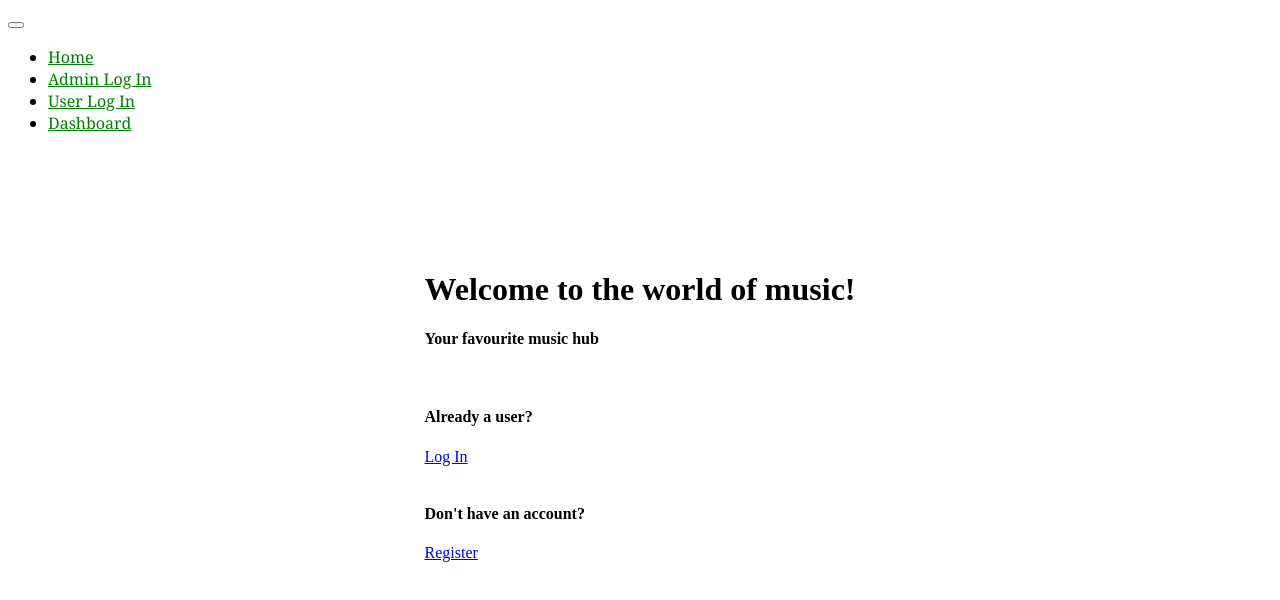
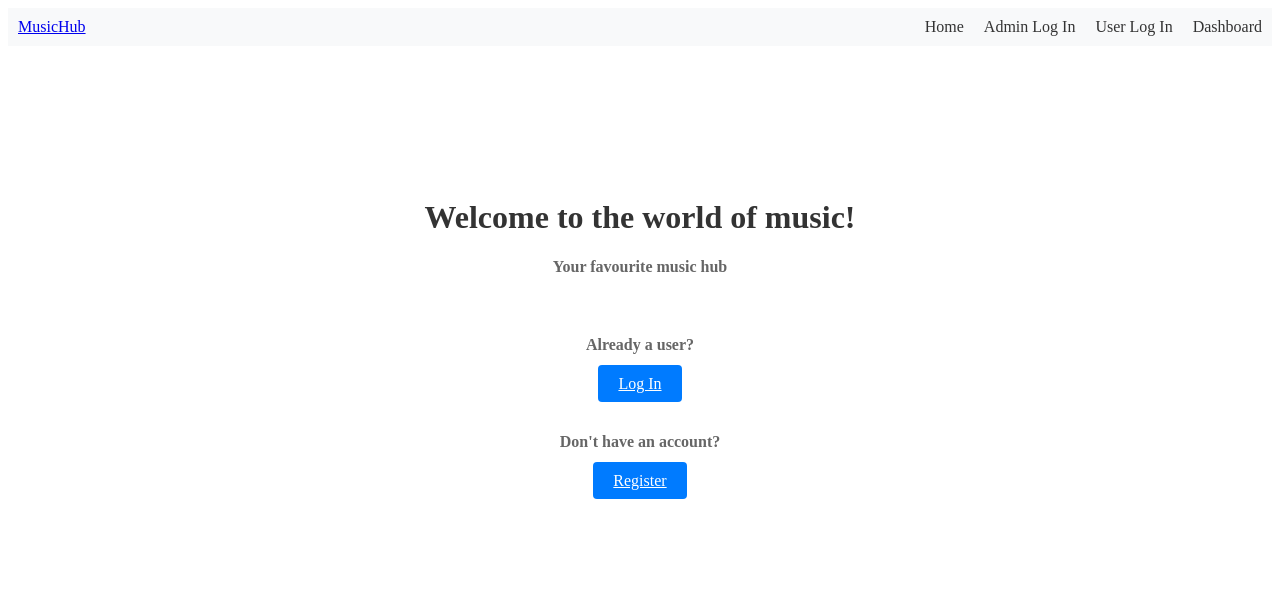
Before and after one commit to git4alauddin/music_app_2, a Vue app in the folder frontend/: page / in a window 1280 px wide. Shown: the top 600 px of the page. Built offline with nearby package versions, Linux system fonts and the light colour scheme.

Commit message:
done max core func

```diff
--- a/frontend/src/components/NavBar.vue
+++ b/frontend/src/components/NavBar.vue
@@ -1,28 +1,24 @@
 <template>
-  <nav class="navbar navbar-expand-md">
-    <router-link class="navbar-brand" to="/"
-      ></router-link>
-    <button
-      class="navbar-toggler"
-      type="button"
-      data-bs-toggle="collapse"
-      data-bs-target="#navbarNav"
-    >
+  <nav class="navbar">
+    <router-link class="navbar-brand" to="/">
+      <!-- Add your brand logo or text here -->
+      MusicHub
+    </router-link>
+    <button class="navbar-toggler" @click="toggleNav">
       <span class="navbar-toggler-icon"></span>
     </button>
-    <div class="collapse navbar-collapse" id="navbarNav">
-      <ul class="navbar-nav mr-auto"></ul>
-      <ul class="navbar-nav">
-        <li v-for="link in links" :key="link.to" class="nav-item">
-          <router-link class="nav-link" :to="link.path">{{ link.name }} </router-link>
-        </li>
-      </ul>
-      <ul class="navbar-nav">
-        <li v-if="checklogin()" class="nav-item">
-          <button class="nav-link logout-btn" @click="logout">LOG OUT</button>
-        </li>
-      </ul>
-    </div>
+    <ul class="navbar-nav" :class="{ 'show': isNavOpen }">
+      <li v-for="link in links" :key="link.to" class="nav-item">
+        <router-link class="nav-link" :to="link.path">
+          <i :class="link.icon"></i> {{ link.name }}
+        </router-link>
+      </li>
+      <li v-if="checklogin()" class="nav-item">
+        <button class="nav-link logout-btn" @click="logout">
+          <i class="logout-icon"></i> Logout
+        </button>
+      </li>
+    </ul>
   </nav>
 </template>
 <script setup>
@@ -83,21 +79,62 @@ const links = computed(() => {
   }
 })
 </script>
+
+
+
 <style scoped>
 .navbar {
-  font-family: Georgia, 'Times New Roman', Times, serif;
+  background-color: #f8f9fa;
+  padding: 10px;
+  display: flex;
+  justify-content: space-between;
+  align-items: center;
 }
-.navbar a {
-  color: green;
+
+.navbar-toggler {
+  display: none;
+  background: none;
+  border: none;
+  cursor: pointer;
+}
+
+.navbar-toggler-icon {
+  width: 20px;
+  height: 2px;
+  background-color: #333;
+  display: block;
+}
+
+.navbar-nav {
+  list-style-type: none;
+  margin: 0;
+  padding: 0;
+  display: flex;
+}
+
+.nav-item {
+  margin-left: 20px;
+}
+
+.nav-link {
+  color: #333;
+  text-decoration: none;
+  display: flex;
+  align-items: center;
 }
 
 .logout-btn {
-  background-color: rgb(240, 168, 132);
-  color: black
+  background-color: transparent;
+  border: none;
+  cursor: pointer;
+  color: #333;
 }
-/* on hover */
-.logout-btn:hover {
-  color: red;
-  cursor: pointer;
+
+.logout-icon {
+  /* Add your logout icon styles here */
+}
+
+.show {
+  display: flex;
 }
 </style>
--- a/frontend/src/views/register.vue
+++ b/frontend/src/views/register.vue
@@ -82,21 +82,69 @@
   }
   </script>
 
-  <style>
-  .jumbotron {
-    /* background-color:rgb(255, 255, 100); */
-    font-family: cursive;
-  }
-  .container {
+  <style scoped>
+  #m {
+    background-image: url('your-background-image-url.jpg');
+    background-size: cover;
+    background-position: center;
+    height: 100vh;
     display: flex;
     justify-content: center;
-    padding-top: 100px;
+    align-items: center;
   }
 
-  #m {
-    background-image: url('@/assets/BGimg3.jpg');
-    background-repeat: no-repeat;
-    background-attachment: fixed;
-    background-size: 100% 100%;
+  .container {
+    background-color: rgba(255, 255, 255, 0.8);
+    padding: 30px;
+    border-radius: 10px;
+    box-shadow: 0px 0px 10px 0px rgba(0, 0, 0, 0.3);
+    backdrop-filter: blur(5px);
   }
-  </style>
+
+  .jumbotron {
+    width: 400px;
+  }
+
+  .jumbotron h1 {
+    font-size: 32px;
+    margin-bottom: 20px;
+    color: #333;
+  }
+
+  .jumbotron h5 {
+    font-size: 18px;
+    margin-bottom: 20px;
+    color: #666;
+  }
+
+  .form-group {
+    margin-bottom: 20px;
+  }
+
+  .form-group input[type="text"],
+  .form-group input[type="email"],
+  .form-group input[type="password"] {
+    width: 100%;
+    padding: 10px;
+    border: 1px solid #ccc;
+    border-radius: 5px;
+    box-sizing: border-box;
+    font-size: 16px;
+  }
+
+  .form-group button[type="submit"] {
+    width: 100%;
+    padding: 10px;
+    border: none;
+    border-radius: 5px;
+    background-color: #007bff;
+    color: #fff;
+    font-size: 18px;
+    cursor: pointer;
+    transition: background-color 0.3s ease;
+  }
+
+  .form-group button[type="submit"]:hover {
+    background-color: #0056b3;
+  }
+</style>
--- a/frontend/src/views/upload_song.vue
+++ b/frontend/src/views/upload_song.vue
@@ -101,20 +101,69 @@ function  uploadSong1() {
 
 </script>
 
-<style>
-.jumbotron {
-  font-family: cursive;
-}
-.container {
-  display: flex;
-  justify-content: center;
-  padding-top: 100px;
+<style scoped>
+/* Upload Song form */
+#m {
+  padding: 20px;
 }
 
-#m {
-  background-image: url('@/assets/BGimg3.jpg');
-  background-repeat: no-repeat;
-  background-attachment: fixed;
-  background-size: 100% 100%;
+.container {
+  max-width: 600px;
+  margin: 0 auto;
 }
+
+.jumbotron {
+  background-color: #f8f9fa;
+  border-radius: 10px;
+  padding: 30px;
+  box-shadow: 0 0 10px rgba(0, 0, 0, 0.1); /* Box shadow */
+  transition: box-shadow 0.3s ease; /* Smooth transition for box shadow */
+}
+
+.jumbotron:hover {
+  box-shadow: 0 0 20px rgba(0, 0, 0, 0.2); /* Darker box shadow on hover */
+}
+
+.jumbotron h1 {
+  color: #333;
+}
+
+.jumbotron h5 {
+  color: #666;
+}
+
+.form-group {
+  margin-bottom: 20px;
+}
+
+.form-group label {
+  font-weight: bold;
+}
+
+.form-control {
+  width: 100%;
+  padding: 8px;
+  border: 1px solid #ccc;
+  border-radius: 4px;
+  box-sizing: border-box;
+}
+
+textarea.form-control {
+  height: 100px; /* Adjust textarea height */
+}
+
+.btn-primary {
+  background-color: #007bff;
+  color: #fff;
+  border: none;
+  padding: 10px 20px;
+  cursor: pointer;
+  border-radius: 4px;
+  transition: background-color 0.3s ease; /* Smooth transition on hover */
+}
+
+.btn-primary:hover {
+  background-color: #0056b3; /* Darker color on hover */
+}
+
 </style>
--- a/frontend/src/views/user_dash.vue
+++ b/frontend/src/views/user_dash.vue
@@ -10,9 +10,8 @@
 <!-- Suggested Songs -->
 <div class="suggested-songs">
   <h2>Suggested Songs</h2>
-      <ul>
-        <li v-for="song in suggestedSongs" :key="song.id">
-          <div class="song-details">
+  <div class="song-container">
+    <div v-for="song in suggestedSongs" :key="song.id" class="song-details">
       <h3>{{ song.title }} [{{  song.average_rating }}]</h3>
       <p><strong>Artist:</strong> {{ song.artist }}</p>
       <p><strong>Genre:</strong> {{ song.genre }}</p>
@@ -28,9 +27,9 @@
       <button @click="rateSong(song.id, parseInt(song.rating))">Rate</button>
       <button @click="addToPlaylist(song.id)">Add to Playlist</button>
     </div>
-        </li>
-      </ul>
   </div>
+</div>
+
 
 
     <!-- Upload Song Form -->
@@ -362,6 +361,8 @@ export default {
           headers: { Authorization: localStorage.getItem('token') },
         });
         console.log('Song rated successfully:', response.data);
+
+        this.fetchSongs();
       } catch (error) {
         console.error('Error rating song:', error);
       }
@@ -442,6 +443,109 @@ export default {
 
 </script>
 
+<style scoped>
+  /* Dashboard Heading */
+  h1 {
+    text-align: center;
+    color: #333;
+    margin-bottom: 20px;
+  }
 
-<style scoped>
+
+  .user-info {
+    text-align: center;
+    margin-bottom: 30px;
+  }
+
+  .user-info p {
+    color: #666;
+  }
+
+
+  .user-info h3 {
+    cursor: pointer;
+    color: #007bff;
+    transition: color 0.3s ease;
+  }
+
+
+  .user-info h3:hover {
+    color: #0056b3;
+  }
+
+
+
+
+
+
+/* Suggested Songs section */
+.suggested-songs {
+  margin-bottom: 30px;
+}
+
+.suggested-songs h2 {
+  color: #333;
+}
+
+/* Song details */
+.song-container {
+  display: flex;
+  flex-wrap: wrap;
+
+}
+
+.song-details {
+  flex: 0 0 calc(33.33% - 20px); /* Three boxes per row with some margin */
+  margin: 10px;
+  padding: 15px;
+  border: 1px solid #ccc;
+  border-radius: 8px;
+  box-sizing: border-box;
+  transition: all 0.3s ease; /* Smooth transition on hover */
+  background-color: rgb(250, 239, 239);
+}
+
+.song-details:hover {
+  transform: translateY(-5px); /* Move the box up slightly on hover */
+  box-shadow: 0 4px 6px rgba(0, 0, 0, 0.1); /* Add shadow on hover */
+}
+
+.song-details h3 {
+  margin-bottom: 5px;
+}
+
+.song-details p {
+  color: #666;
+}
+
+.rating {
+  margin-top: 5px;
+
+}
+
+.rating input[type="radio"] {
+  display: inline-block;
+  margin-right: 5px;
+}
+
+/* Button styles */
+.song-details button {
+  background-color: #007bff;
+  color: #fff;
+  border: none;
+  padding: 8px 15px;
+  margin-top: 5px; /* Add some space between buttons */
+  margin-right:10px;
+  cursor: pointer;
+  border-radius: 4px;
+  transition: background-color 0.3s ease; /* Smooth transition on hover */
+}
+
+.song-details button:hover {
+  background-color: #0056b3; /* Darker color on hover */
+}
+
+
+
+
 </style>
--- a/frontend/src/views/user_login.vue
+++ b/frontend/src/views/user_login.vue
@@ -81,21 +81,60 @@
   }
   </script>
 
-  <style>
-  .jumbotron {
-    /* background-image: url("@/assets/BGimg3.jpg"); */
-    font-family: cursive;
-  }
+  <style scoped>
+  /* Container */
   .container {
     display: flex;
-    justify-content: center;
-    padding-top: 100px;
+    justify-content: center; /* Center horizontally */
+    align-items: center; /* Center vertically */
+    height: 100vh; /* Make the container full height of the viewport */
+    background-image: url('your-background-image-url.jpg'); /* Set background image */
+    background-size:90%; /* Cover the entire container with the background image */
+    backdrop-filter: blur(10px); /* Apply blur effect to the container */
   }
 
-  #m {
-    background-image: url('@/assets/BGimg3.jpg');
-    background-repeat: no-repeat;
-    background-attachment: fixed;
-    background-size: 100% 100%;
+  /* Jumbotron */
+  .jumbotron {
+    text-align: center; /* Center the text */
+    max-width: 600px; /* Limit the width of the jumbotron */
+    padding: 30px; /* Add padding to the jumbotron */
+    background-color: rgba(255, 255, 255, 0.8); /* Semi-transparent white background */
+    border-radius: 10px; /* Add border radius to the jumbotron */
+    box-shadow: 0px 0px 20px rgba(0, 0, 0, 0.3); /* Add box shadow */
   }
-  </style>
+
+  .jumbotron h1 {
+    color: #333; /* Heading color */
+    margin-bottom: 20px; /* Add some space below the heading */
+  }
+
+  .jumbotron h5 {
+    color: #666; /* Text color */
+    margin-bottom: 20px; /* Add some space below the subtitle */
+  }
+
+  /* Form styles */
+  form {
+    margin-top: 20px; /* Add space above the form */
+  }
+
+  .form-group {
+    margin-bottom: 20px; /* Add space below form elements */
+  }
+
+  /* Button styles */
+  .btn-primary {
+    background-color: #007bff; /* Button background color */
+    color: #fff; /* Button text color */
+    border: none; /* Remove button border */
+    padding: 10px 20px; /* Add padding to the button */
+    border-radius: 4px; /* Add border radius to the buttons */
+    cursor: pointer; /* Change cursor to pointer on hover */
+    transition: background-color 0.3s ease; /* Smooth background color transition */
+  }
+
+  /* Hover effect for the buttons */
+  .btn-primary:hover {
+    background-color: #0056b3; /* Darker background color on hover */
+  }
+</style>
--- a/frontend/src/views/welcome.vue
+++ b/frontend/src/views/welcome.vue
@@ -25,18 +25,44 @@
 
   </script>
 
-<style>
-.jumbotron {
-  font-family: cursive;
+<style scoped>
+  /* Container */
+  .container {
+    display: flex;
+    justify-content: center; /* Center horizontally */
+    align-items: center; /* Center vertically */
+    height: 70vh; /* Make the container full height of the viewport */
+  }
 
-  /* background-image: url('@/assets/BGimg3.jpg'); */
-  background-size: 100% 100%;
-  background-attachment: fixed;
-  background-repeat: no-repeat;
-}
-.container {
-  display: flex;
-  justify-content: center;
-  padding-top: 100px;
-}
+  /* Jumbotron */
+  .jumbotron {
+    text-align: center; /* Center the text */
+    max-width: 600px; /* Limit the width of the jumbotron */
+  }
+
+  .jumbotron h1 {
+    color: #333; /* Heading color */
+    margin-bottom: 20px; /* Add some space below the heading */
+  }
+
+  .jumbotron h4 {
+    color: #666; /* Text color */
+  }
+
+  /* Login and Registration Buttons */
+  .btn-primary {
+    background-color: #007bff; /* Button background color */
+    color: #fff; /* Button text color */
+    border: none; /* Remove button border */
+    padding: 10px 20px; /* Add padding to the button */
+    margin-top: 20px; /* Add some space above the buttons */
+    border-radius: 4px; /* Add border radius to the buttons */
+    cursor: pointer; /* Change cursor to pointer on hover */
+    transition: background-color 0.3s ease; /* Smooth background color transition */
+  }
+
+  /* Hover effect for the buttons */
+  .btn-primary:hover {
+    background-color: #0056b3; /* Darker background color on hover */
+  }
 </style>
```
Also changed, not shown: 1 other file (tests, documents, lock files or other folders). Lines whose indentation alone changed are shown as unchanged.
